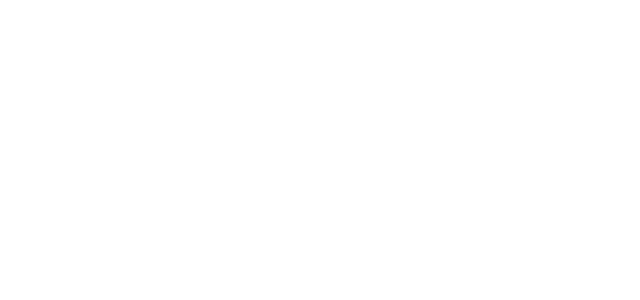
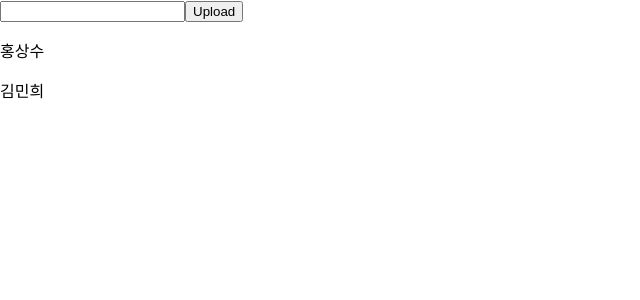
Before and after one commit to minumsa/react-study, a React (Create React App) app: page /state2 in a window 1280 px wide. Before the commit this address had no page. Shown: the top 300 px of the page, without its empty margins (0-640 px from the left). Built offline with nearby package versions, Linux system fonts and the light colour scheme.

Commit message:
useState 이름 업로드 버튼 구현

```diff
--- a/src/App.js
+++ b/src/App.js
@@ -3,6 +3,7 @@
 import Main from "./Main";
 import Effect from "./Effect";
 import State from "./State";
+import State2 from "./State2";
 
 function App() {
   return (
@@ -11,6 +12,7 @@
         <Routes>
           <Route path="/" element={<Main />}></Route>
           <Route path="/state" element={<State />}></Route>
+          <Route path="/state2" element={<State2 />}></Route>
           <Route path="/effect" element={<Effect />}></Route>
         </Routes>
       </BrowserRouter>
--- a/src/Main.js
+++ b/src/Main.js
@@ -9,6 +9,9 @@
         <Link to="/state">
           <li>useState로 이동</li>
         </Link>
+        <Link to="/state2">
+          <li>useState 2로 이동</li>
+        </Link>
         <Link to="/effect">
           <li>useEffect로 이동</li>
         </Link>
--- /dev/null
+++ b/src/State2.js
@@ -0,0 +1,37 @@
+import { useState } from "react";
+
+// 초기 값을 가져올 때 어떤 무거운 작업을 해야 된다면, 바로 안에 값을 넣지 않고 콜백 함수를 쓴다. 그렇게 하면 맨 처음 화면에 렌더링될 때만 그 함수가 불려진다.
+const heavyWork = () => {
+  console.log("엄청 무거운 작업!!!");
+  return ["홍상수", "김민희"];
+};
+
+function State2() {
+  const [names, setNames] = useState(() => {
+    return heavyWork();
+  });
+  const [input, setInput] = useState("");
+
+  const handleInputChange = e => {
+    setInput(e.target.value);
+  };
+
+  const handleUpload = () => {
+    setNames(prevState => {
+      console.log("이전 state: ", prevState);
+      return [input, ...prevState];
+    });
+  };
+
+  return (
+    <div>
+      <input type="text" value={input} onChange={handleInputChange} />
+      <button onClick={handleUpload}>Upload</button>
+      {names.map((names, idx) => {
+        return <p key={idx}>{names}</p>;
+      })}
+    </div>
+  );
+}
+
+export default State2;
```
